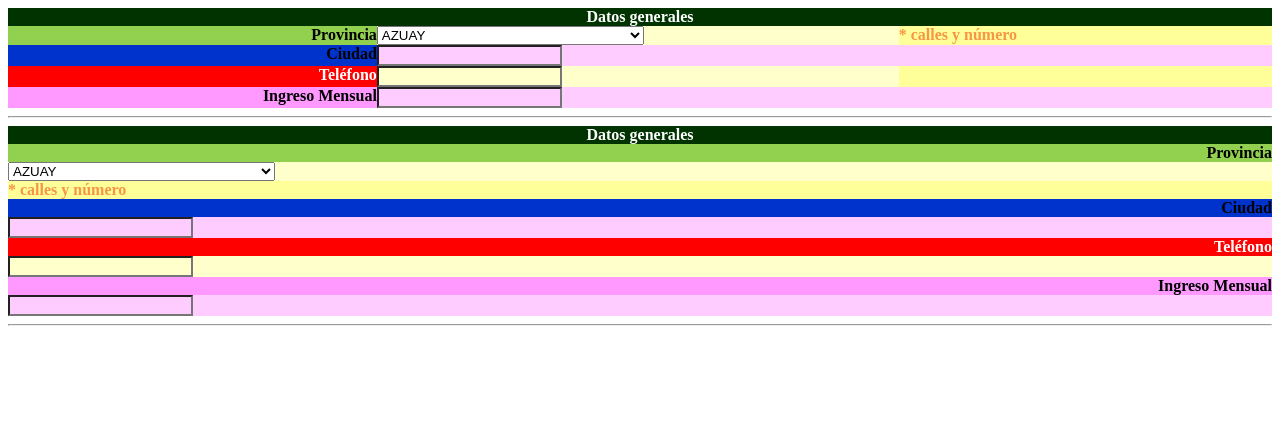
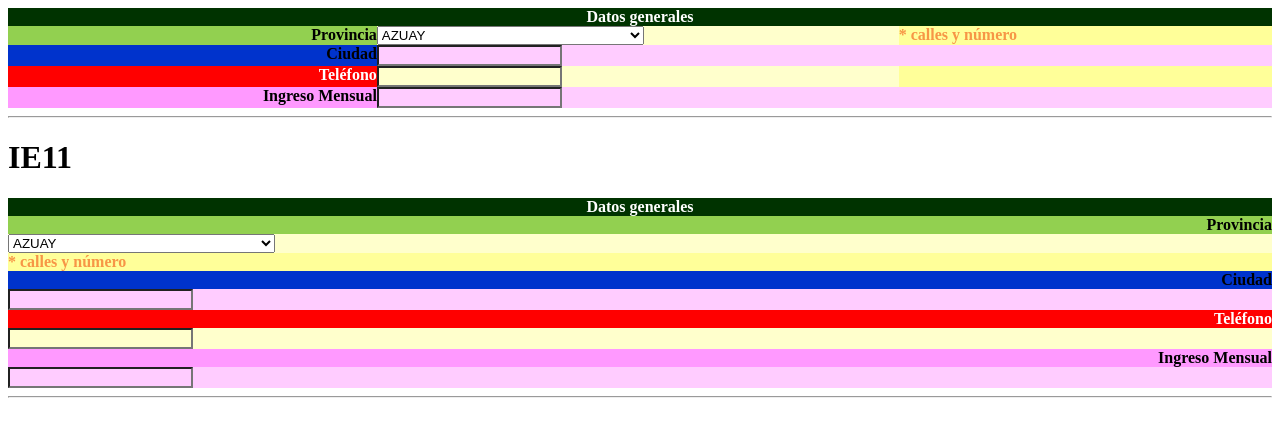
Before and after one commit to makhz/makhz.github.io, a plain HTML site: page grid.html in a window 1280 px wide. Drawn offline with Linux system fonts and the light colour scheme.

Commit message:
Update grid.html

```diff
--- a/grid.html
+++ b/grid.html
@@ -69,6 +69,7 @@
 
 
 <hr/>
+	<h1>IE11</h1>
 	<div style="display: -ms-grid; -ms-grid-columns: auto 3;">
 							<div style="background-color: #003300 !important; text-align: center !important; font-weight: bold !important; color: #FFFFFF !important;; grid-column: 1 / span 3;" class="datos-generales-fila-0"><label id="j_idt31:j_idt32:j_idt165" class="ui-outputlabel ui-widget" style="text-align: center !important; font-weight: bold !important; color: #FFFFFF !important;">Datos generales</label>
 
```
